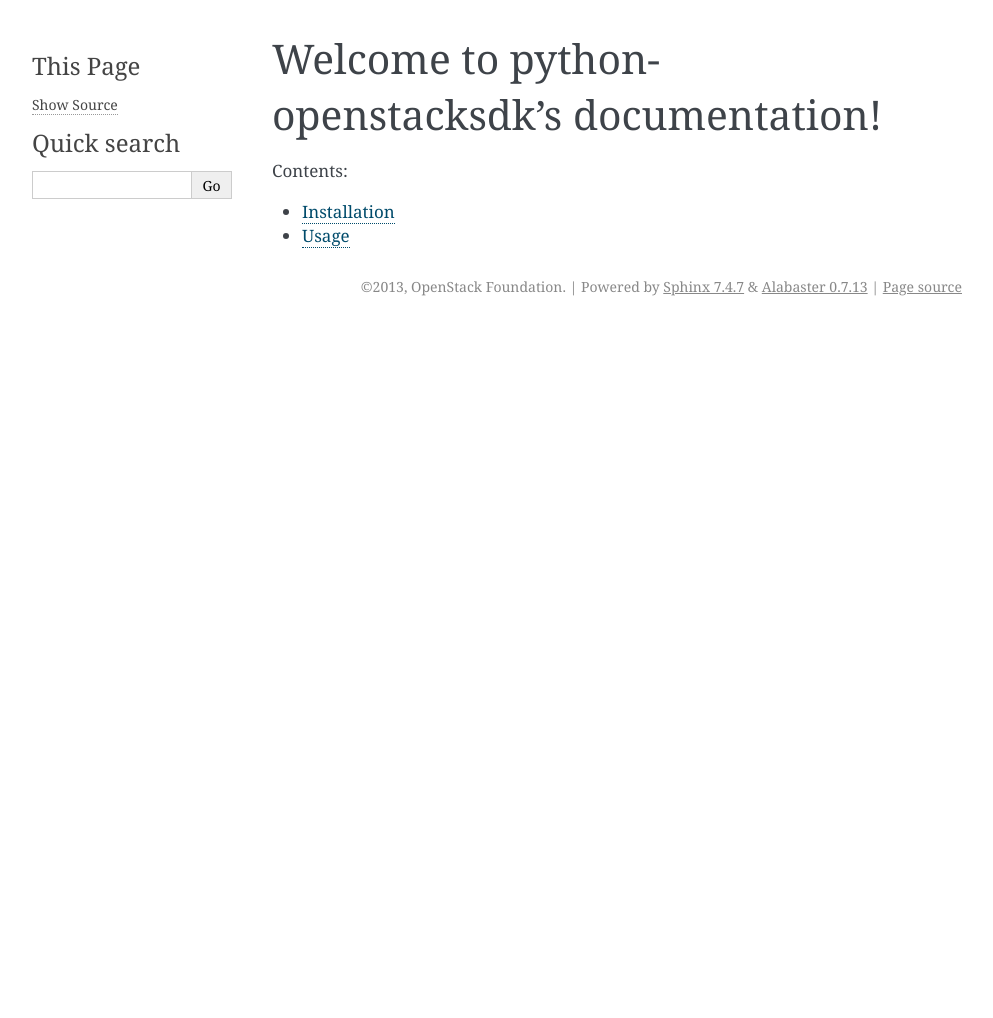
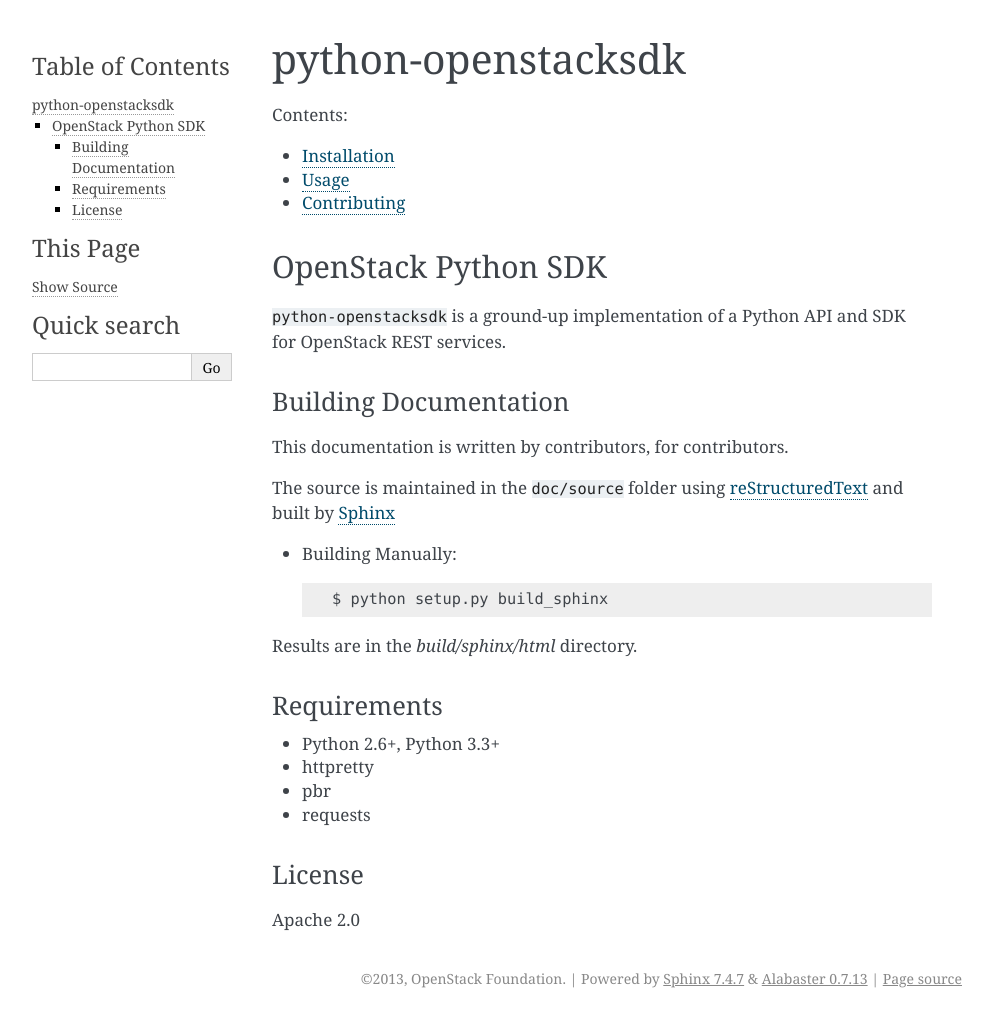
Before and after one commit to openstack/openstacksdk, a Sphinx documentation site: the page built from doc/source/index.rst, in a window 1280 px wide. Shown: the whole page, without its empty margins (148-1141 px from the left). Built offline with Sphinx 7.4.7, drawn with Linux system fonts in a browser that asks for light colours; before the commit the page ends 900 px from its top, so only the background shows below that.

Commit message:
Docs cleanup
Massage the default cookiecutter-provided structire to remove Sphinx
errors and make it our own.

Change-Id: I2996b793f6ef5881749a9fc3b7ce7d202a6a1349

```diff
--- a/README.rst
+++ b/README.rst
@@ -1,5 +1,37 @@
-===================
-python-openstacksdk
-===================
+====================
+OpenStack Python SDK
+====================
 
-* Free software: Apache license
+``python-openstacksdk`` is a ground-up implementation of a Python
+API and SDK for OpenStack REST services.
+
+
+Building Documentation
+----------------------
+
+This documentation is written by contributors, for contributors.
+
+The source is maintained in the ``doc/source`` folder using
+`reStructuredText`_ and built by `Sphinx`_
+
+.. _reStructuredText: http://docutils.sourceforge.net/rst.html
+.. _Sphinx: http://sphinx.pocoo.org/
+
+* Building Manually::
+
+    $ python setup.py build_sphinx
+
+Results are in the `build/sphinx/html` directory.
+
+Requirements
+------------
+
+* Python 2.6+, Python 3.3+
+* httpretty
+* pbr
+* requests
+
+License
+-------
+
+Apache 2.0
--- a/doc/source/index.rst
+++ b/doc/source/index.rst
@@ -1,12 +1,13 @@
-Welcome to python-openstacksdk's documentation!
-===============================================
+python-openstacksdk
+===================
 
 Contents:
 
 .. toctree::
-   :maxdepth: 2
+   :maxdepth: 1
 
-   readme
    installation
    usage
    contributing
+
+.. include:: ../../README.rst
--- a/doc/source/readme.rst
+++ /dev/null
@@ -1 +0,0 @@
-.. include:: ../README.rst
```
Also changed, not shown: doc/source/contributing.rst (+13 -0 lines), doc/source/installation.rst (+11 -0 lines).
